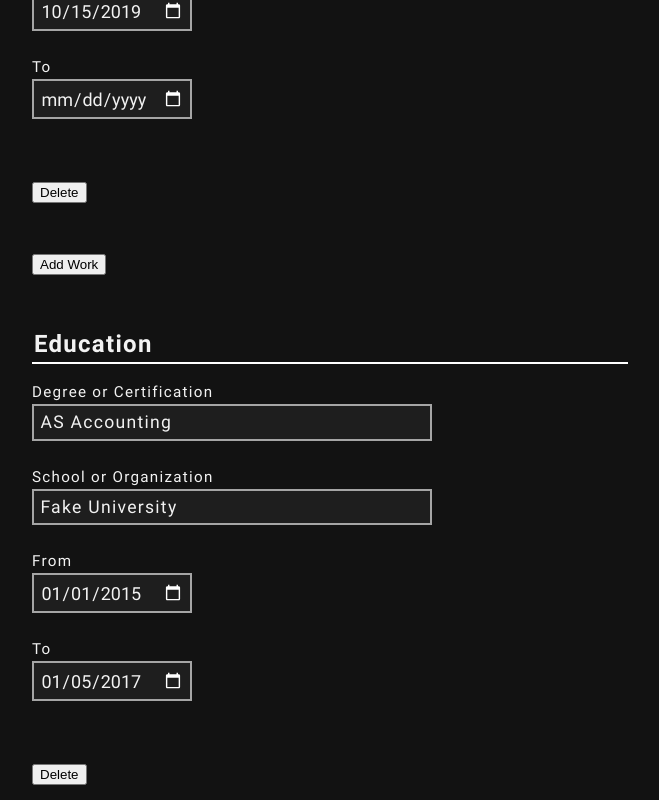
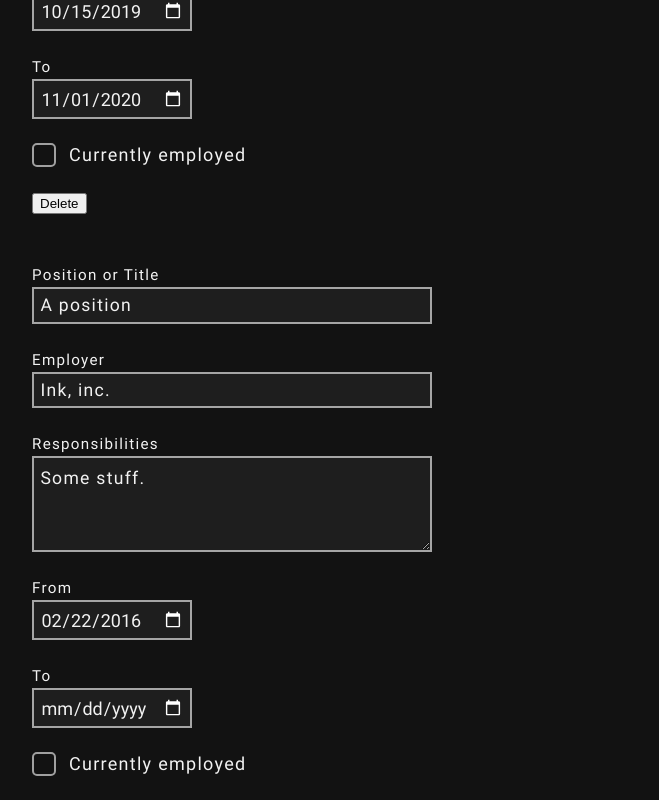
Before and after one commit to thatblindgeye/ez-cv, a React (Create React App) app: page / in a window 1280 px wide. Shown: the part 1375-2175 px from the top of the page, without its empty margins (310-969 px from the left). Built offline with nearby package versions, Linux system fonts and the light colour scheme.

Commit message:
Add handleChange function to update Work state

```diff
--- a/src/components/CV/Work/WorkItem.js
+++ b/src/components/CV/Work/WorkItem.js
@@ -4,7 +4,8 @@ import SimpleInput from '../../Inputs/SimpleInput';
 import DateRange from '../../Inputs/DateRange';
 import TextArea from '../../Inputs/TextArea';
 
-export default function WorkItem({
+export default function WorkItem(props) {
+  const {
     editMode,
     itemID,
     position,
@@ -13,26 +14,34 @@ export default function WorkItem({
     endDate,
     responsibilities,
     employed,
-}) {
+    changeEvent,
+  } = props;
+
   const itemEdit = (
     <>
       <SimpleInput
         id={`position-${itemID}`}
+        fieldName='position'
         label='Position or Title'
         type='text'
         defaultValue={position}
+        changeEvent={changeEvent}
       />
       <SimpleInput
         id={`employer-${itemID}`}
+        fieldName='employer'
         label='Employer'
         type='text'
         defaultValue={employer}
+        changeEvent={changeEvent}
       />
       <TextArea
         id={`responsibility-${itemID}`}
+        fieldName='responsibilities'
         label='Responsibilities'
         rows='3'
         defaultValue={responsibilities}
+        changeEvent={changeEvent}
       />
       <DateRange
         dateID={itemID}
@@ -40,6 +49,8 @@ export default function WorkItem({
         endDate={endDate}
         current={employed}
         currentType='employed'
+        checkboxName='currentlyEmployed'
+        changeEvent={changeEvent}
       />
       <button type='button' value='delete'>
         Delete
--- a/src/components/CV/Work/WorkSection.js
+++ b/src/components/CV/Work/WorkSection.js
@@ -13,9 +13,9 @@ export default class WorkSection extends Component {
         id: '',
         position: '',
         employer: '',
+        responsibilities: '',
         startDate: '',
         endDate: '',
-        responsibilities: '',
         currentlyEmployed: false,
       },
       workList: [
@@ -24,14 +24,46 @@ export default class WorkSection extends Component {
           position: 'TPS Auditor',
           employer: 'Awfiss Space',
           startDate: '2019-10-15',
-          endDate: '',
+          endDate: '2020-11-01',
           responsibilities:
             'Ensuring all TPS reports were filled out correctly.',
+          currentlyEmployed: false,
+        },
+        {
+          id: 77,
+          position: 'A position',
+          employer: 'Ink, inc.',
+          startDate: '2016-02-22',
+          endDate: '',
+          responsibilities: 'Some stuff.',
           currentlyEmployed: false,
         },
       ],
     };
   }
+
+  handleWorkChange = (e) => {
+    const currentItem = e.target.closest('li');
+    const name = e.target.name;
+    const value =
+      e.target.type === 'checkbox' ? e.target.checked : e.target.value;
+
+    const workListCopy = this.state.workList.map((item) => {
+      if (item.id === Number(currentItem.id)) {
+        item[name] = value;
+      }
+      return item;
+    });
+
+    this.setState(
+      {
+        workList: workListCopy,
+      },
+      () => {
+        console.log('main: ', this.state.workList);
+      }
+    );
+  };
 
   render() {
     const { workList } = this.state;
@@ -40,7 +72,11 @@ export default class WorkSection extends Component {
     return (
       <>
         {editMode ? (
-          <WorkFieldset workList={workList} editMode={editMode} />
+          <WorkFieldset
+            workList={workList}
+            editMode={editMode}
+            changeEvent={this.handleWorkChange}
+          />
         ) : (
           <WorkPreview workList={workList} editMode={editMode} />
         )}
--- a/src/components/Inputs/Checkbox.js
+++ b/src/components/Inputs/Checkbox.js
@@ -1,13 +1,17 @@
 import React from 'react';
 import { ReactComponent as Checkmark } from '../../assets/images/icons/checkmark.svg';
 
-export default function Checkbox(
-  id,
-  containerClass = '',
-  label,
-  fieldClass = '',
-  fieldName
-) {
+export default function Checkbox(props) {
+  const {
+    id,
+    containerClass = '',
+    label,
+    fieldClass = '',
+    checkboxName,
+    checked,
+    changeEvent,
+  } = props;
+
   return (
     <label htmlFor={id} className={`c-checkbox ${containerClass}`}>
       <span className='c-checkbox__label'>{label}</span>
@@ -15,7 +19,9 @@ export default function Checkbox(
         type='checkbox'
         id={id}
         className='c-checkbox__hidden'
-        name={fieldName}
+        name={checkboxName}
+        defaultChecked={checked}
+        onChange={changeEvent}
       />
       <span className={fieldClass}>
         <Checkmark className='c-checkbox__icon' />
--- a/src/components/Inputs/DateRange.js
+++ b/src/components/Inputs/DateRange.js
@@ -3,7 +3,15 @@ import preventDisabledInteraction from '../../scripts/disabled-interaction';
 import Checkbox from './Checkbox';
 
 export default function DateRange(props) {
-  const { dateID, startDate, endDate, current, currentType } = props;
+  const {
+    dateID,
+    startDate,
+    endDate,
+    current,
+    currentType,
+    checkboxName,
+    changeEvent,
+  } = props;
 
   return (
     <div className='c-date-range'>
@@ -15,7 +23,9 @@ export default function DateRange(props) {
           type='date'
           id={`start-date-${dateID}`}
           className='c-date-range__field'
+          name='startDate'
           defaultValue={startDate}
+          onChange={changeEvent}
         />
       </div>
 
@@ -27,6 +37,7 @@ export default function DateRange(props) {
           type='date'
           id={`end-date-${dateID}`}
           className='c-date-range__field'
+          name='endDate'
           defaultValue={endDate}
           aria-disabled={current ? true : false}
           onClick={(e) => {
@@ -35,6 +46,7 @@ export default function DateRange(props) {
           onKeyDown={(e) => {
             preventDisabledInteraction(e, current);
           }}
+          onChange={changeEvent}
         />
       </div>
       <Checkbox
@@ -42,6 +54,9 @@ export default function DateRange(props) {
         label={`Currently ${currentType}`}
         containerClass='l-flex-row-reverse'
         fieldClass='c-date-range__checkbox c-checkbox__field--x-large'
+        checkboxName={checkboxName}
+        checked={current}
+        changeEvent={changeEvent}
       />
     </div>
   );
```
Lines whose indentation alone changed are shown as unchanged.
